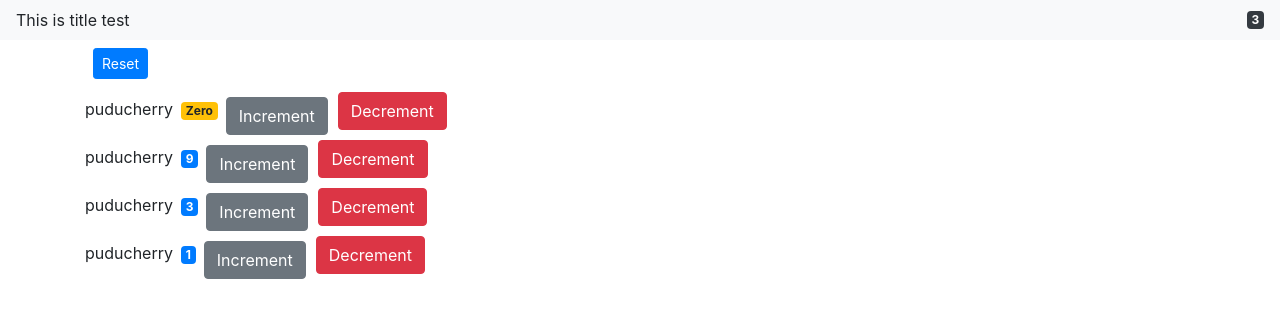
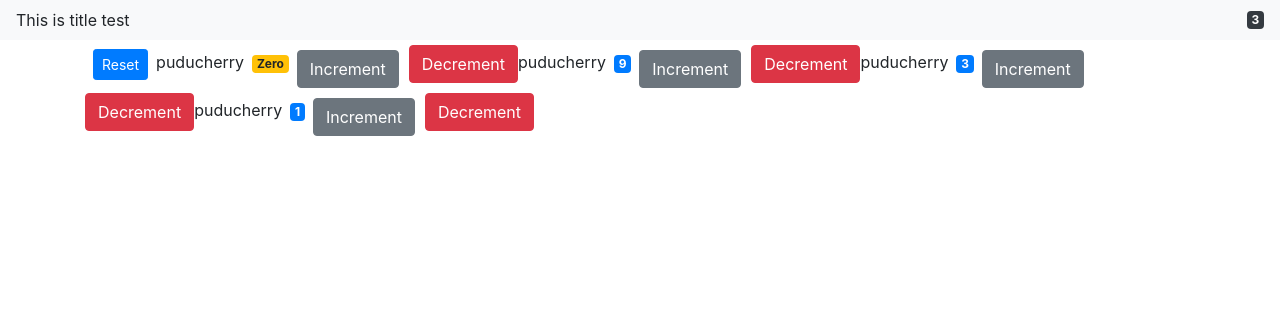
Before and after one commit to jeromewu/create-react-app-gitpod, a React (Create React App) app: page / in a window 1280 px wide. Shown: the top 318 px of the page. Built offline with nearby package versions, Linux system fonts and the light colour scheme.

Commit message:
this is testing change
This is testing change from codesandbox

```diff
--- a/src/components/counter.jsx
+++ b/src/components/counter.jsx
@@ -1,5 +1,5 @@
 import React, { Component } from "react"; // NAMED EXPORT NEED TO EXPORT ONLY WITH THE GIVEN NAME
-
+import auxillary from "../hoc/auxillary";
 
 class Counter extends Component {
   //   state = {
@@ -25,8 +25,8 @@ class Counter extends Component {
   render() {
     //return <div>{this.renderTags()}</div>;
     return (
-      <div>
-          <span>{this.props.rajmohan}</span>
+      <auxillary>
+        <span>{this.props.rajmohan}</span>
         <span className={this.getBadgeClasses()}>{this.formatCounter()}</span>
         <button
           onClick={() => this.props.onIncrement(this.props.counter)}
@@ -40,7 +40,7 @@ class Counter extends Component {
         >
           Decrement
         </button>
-      </div>
+      </auxillary>
     );
   }
 
--- /dev/null
+++ b/src/hoc/auxillary.js
@@ -0,0 +1,6 @@
+//import React from "react";
+//import React, { Component } from "react";
+
+const aux = props => props.children;
+
+export default aux;
```
